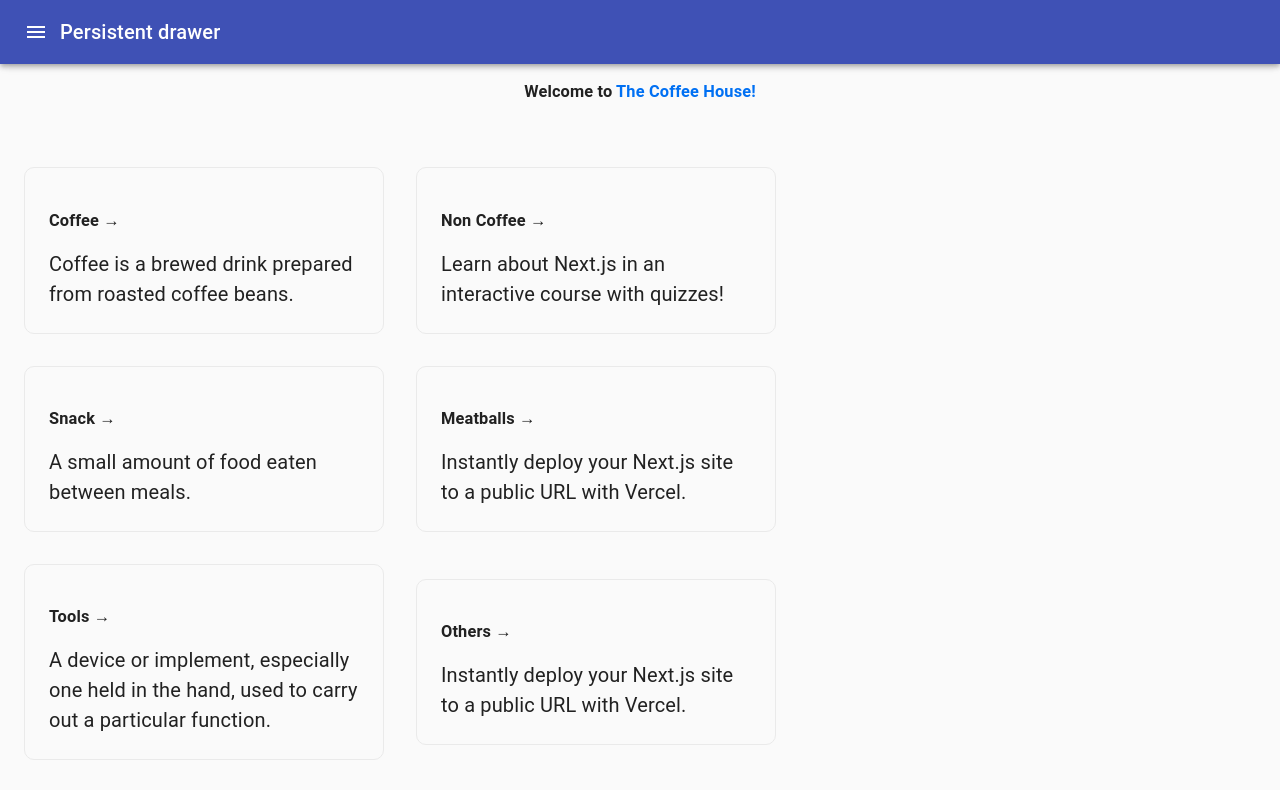
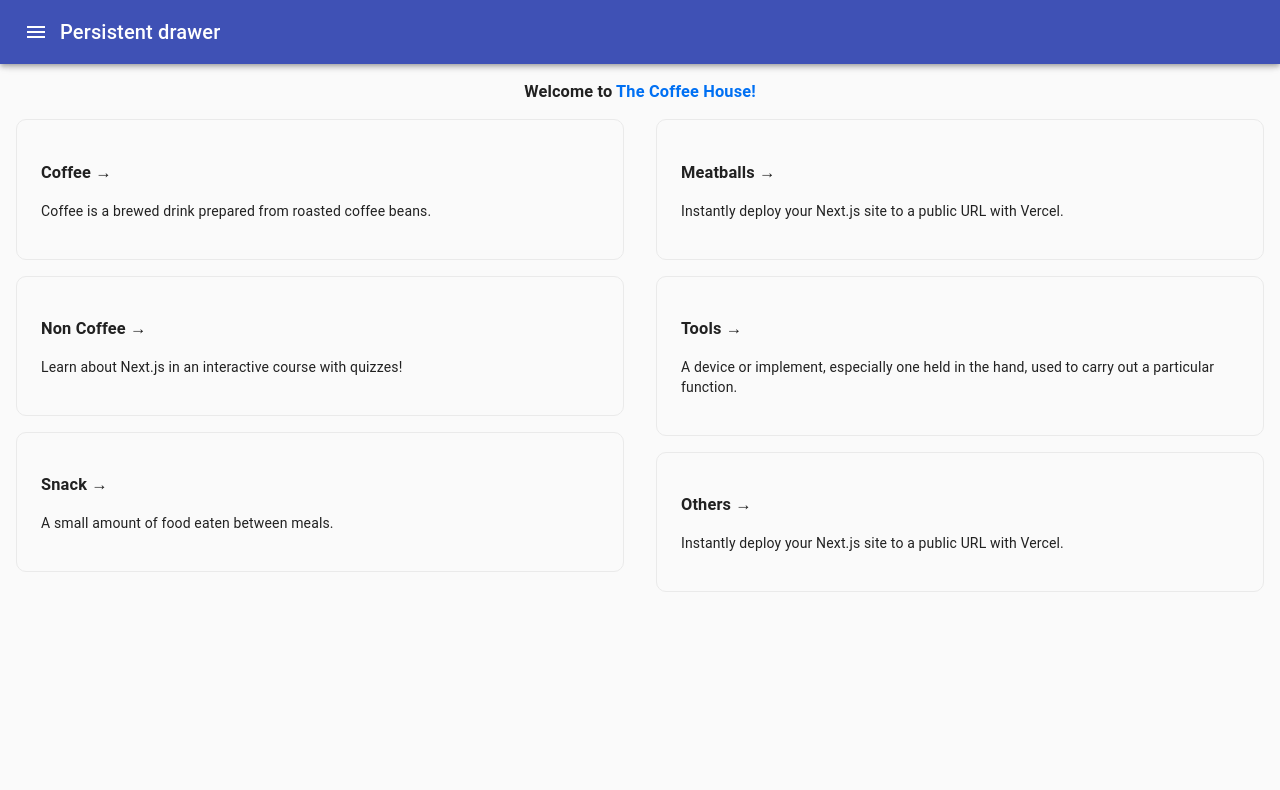
Before and after one commit to Ngounse/next.js_The-coffee-house, a Next.js app: page / in a window 1280 px wide. Shown: the top 790 px of the page. Built offline with nearby package versions, Linux system fonts and the light colour scheme.

Commit message:
update v0.0.22 add styled

```diff
--- a/components/NavBar/index.tsx
+++ b/components/NavBar/index.tsx
@@ -40,7 +40,7 @@
   // const handleDrawerClose = () => {
   //   setState({ showDrawer: false });
   // };
-  console.log("showDrawer::::", open);
+  // console.log("showDrawer::::", open);
 
   const menuItems = [
     {
--- a/pages/coffee.tsx
+++ b/pages/coffee.tsx
@@ -3,6 +3,7 @@
 import Coffee from "../src/views/Coffee/Coffee";
 import Head from "next/head";
 import NavBar from "../components/NavBar";
+import Link from "next/link";
 
 const CoffeePage = () => {
   return (
@@ -12,7 +13,9 @@
         <title>Coffee</title>
       </Head>
       <h1 className={styles.title}>
-        <a>Coffee !</a>
+        <Link href="/">
+          <a>Coffee !</a>
+        </Link>
       </h1>
       <Coffee />
     </div>
--- a/src/views/home/Home.tsx
+++ b/src/views/home/Home.tsx
@@ -2,6 +2,7 @@
 import styles from "../../../styles/Home.module.css";
 import Link from "next/link";
 import Head from "next/head";
+import { Grid, Paper } from "@material-ui/core";
 
 const Home = () => {
   return (
@@ -17,51 +18,57 @@
         </Link>
       </h3>
 
-      <div className={styles.grid}>
-        <Link href="/coffee">
-          <a className={styles.card}>
+      <Grid container>
+        <Grid item sm={12} md={6}>
+          <Link href="/coffee" passHref>
+            <div className={styles.card_home}>
               <h3>Coffee &rarr;</h3>
-            <p>Coffee is a brewed drink prepared from roasted coffee beans.</p>
-          </a>
+              <p>
+                Coffee is a brewed drink prepared from roasted coffee beans.
+              </p>
+            </div>
           </Link>
-        <Link href="/non-coffee">
-          <a className={styles.card}>
+          <Link href="/non-coffee" passHref>
+            <div className={styles.card_home}>
               <h3>Non Coffee &rarr;</h3>
               <p>Learn about Next.js in an interactive course with quizzes!</p>
-          </a>
+            </div>
           </Link>
-        <Link href="/snack">
-          <a className={styles.card}>
+          <Link href="/snack" passHref>
+            <div className={styles.card_home}>
               <h3>Snack &rarr;</h3>
               <p>A small amount of food eaten between meals.</p>
-          </a>
+            </div>
           </Link>
-        <Link href="/meatballs">
-          <a className={styles.card}>
+        </Grid>
+        <Grid item sm={12} md={6}>
+          <Link href="/meatballs" passHref>
+            <div className={styles.card_home}>
               <h3>Meatballs &rarr;</h3>
               <p>
                 Instantly deploy your Next.js site to a public URL with Vercel.
               </p>
-          </a>
+            </div>
           </Link>
-        <Link href="/tools">
-          <a className={styles.card}>
+          <Link href="/tools" passHref>
+            <div className={styles.card_home}>
               <h3> Tools &rarr;</h3>
               <p>
                 A device or implement, especially one held in the hand, used to
                 carry out a particular function.
               </p>
-          </a>
+            </div>
           </Link>
-        <Link href="/other">
-          <a className={styles.card}>
+          <Link href="/other" passHref>
+            <div className={styles.card_home}>
               <h3> Others &rarr;</h3>
               <p>
                 Instantly deploy your Next.js site to a public URL with Vercel.
               </p>
-          </a>
+            </div>
           </Link>
-      </div>
+        </Grid>
+      </Grid>
     </div>
   );
 };
--- a/styles/Home.module.css
+++ b/styles/Home.module.css
@@ -117,3 +117,39 @@
     flex-direction: column;
   }
 }
+
+.card_home {
+  margin: 1rem;
+  padding: 1.5rem;
+  text-align: left;
+  color: inherit;
+  text-decoration: none;
+  border: 1px solid #eaeaea;
+  border-radius: 10px;
+  transition: color 0.15s ease, border-color 0.15s ease;
+  cursor: pointer;
+}
+.card_home:hover,
+.card_home:focus,
+.card_home:active {
+  color: #0070f3;
+  border-color: #0070f3;
+}
+
+.card_Item {
+  margin: 1rem;
+  padding: 1.5rem;
+  text-align: left;
+  color: inherit;
+  text-decoration: none;
+  border: 1px solid #eaeaea;
+  border-radius: 10px;
+  transition: color 0.15s ease, border-color 0.15s ease;
+  cursor: pointer;
+}
+.card_Item:hover,
+.card_Item:focus,
+.card_Item:active {
+  color: #0070f3;
+  border-color: #0070f3;
+}
```
Also changed, not shown: src/views/Coffee/Coffee.tsx (+15 -11 lines). Lines whose indentation alone changed are shown as unchanged.
